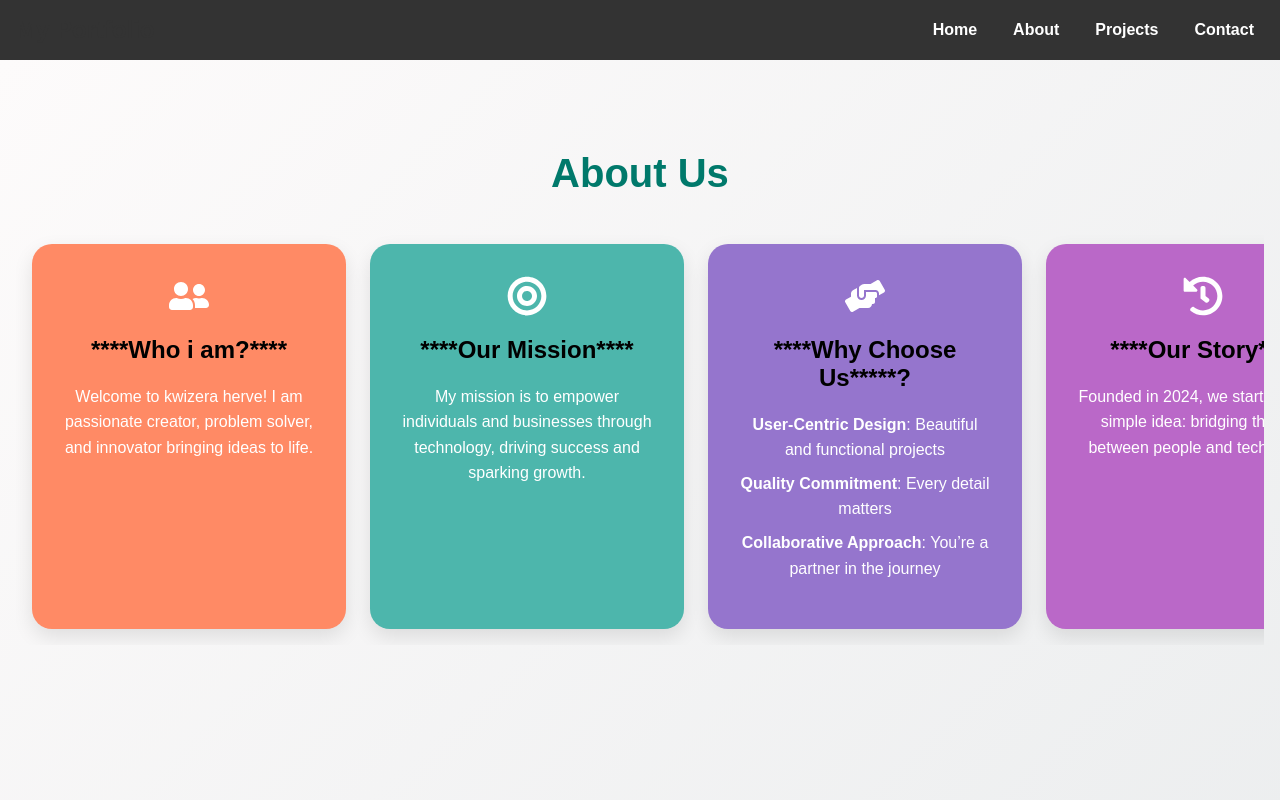
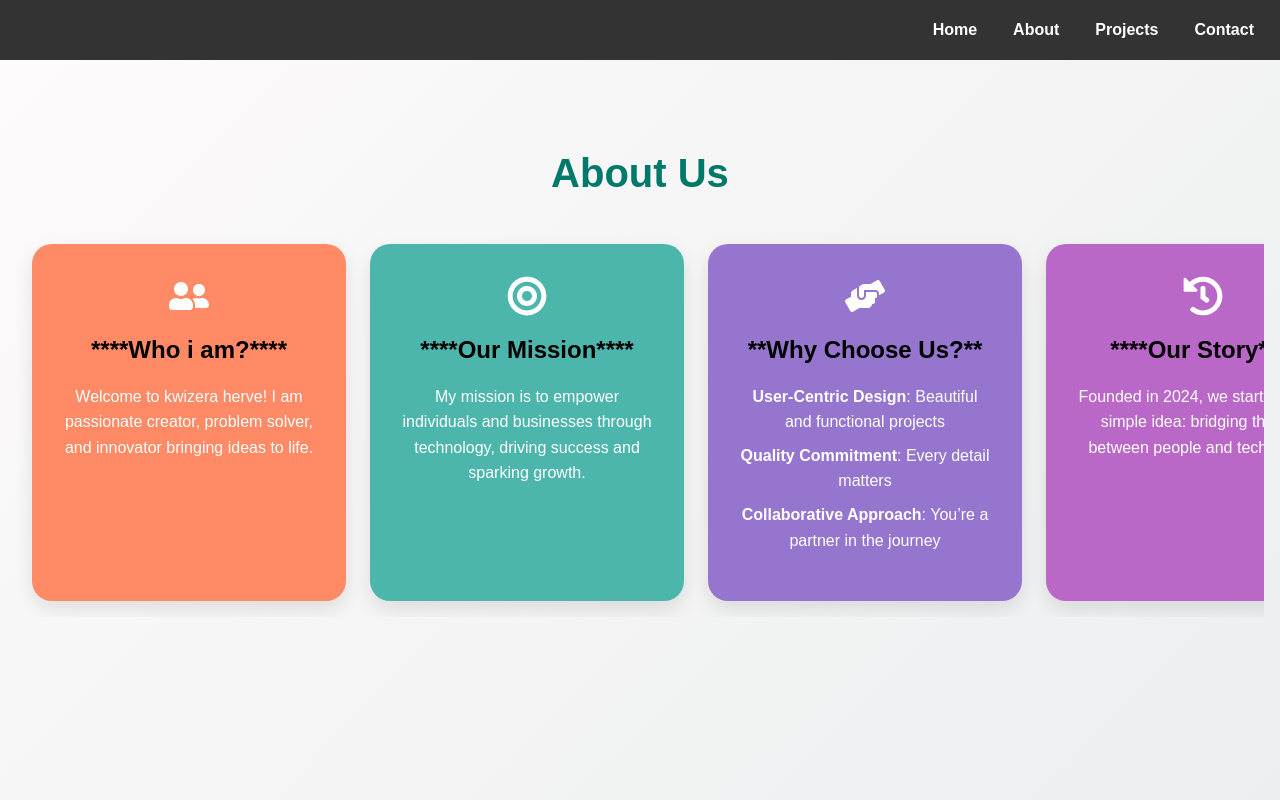
Before and after one commit to hervekwizera/myPortifolia, a React (Vite) app: page /about in a window 1280 px wide. Shown: the top 800 px of the page. Built offline with nearby package versions, Linux system fonts and the light colour scheme.

Commit message:
i modify code in about.js

```diff
--- a/src/pages/About.jsx
+++ b/src/pages/About.jsx
@@ -43,7 +43,7 @@ function About() {
           transition={{ duration: 1.4, ease: "easeOut" }}
         >
           <FaHandsHelping className="icon" />
-          <h2>****Why Choose Us*****?</h2>
+          <h2>**Why Choose Us?**</h2>
           <ul>
             <li><strong>User-Centric Design</strong>: Beautiful and functional projects</li>
             <li><strong>Quality Commitment</strong>: Every detail matters</li>
```
